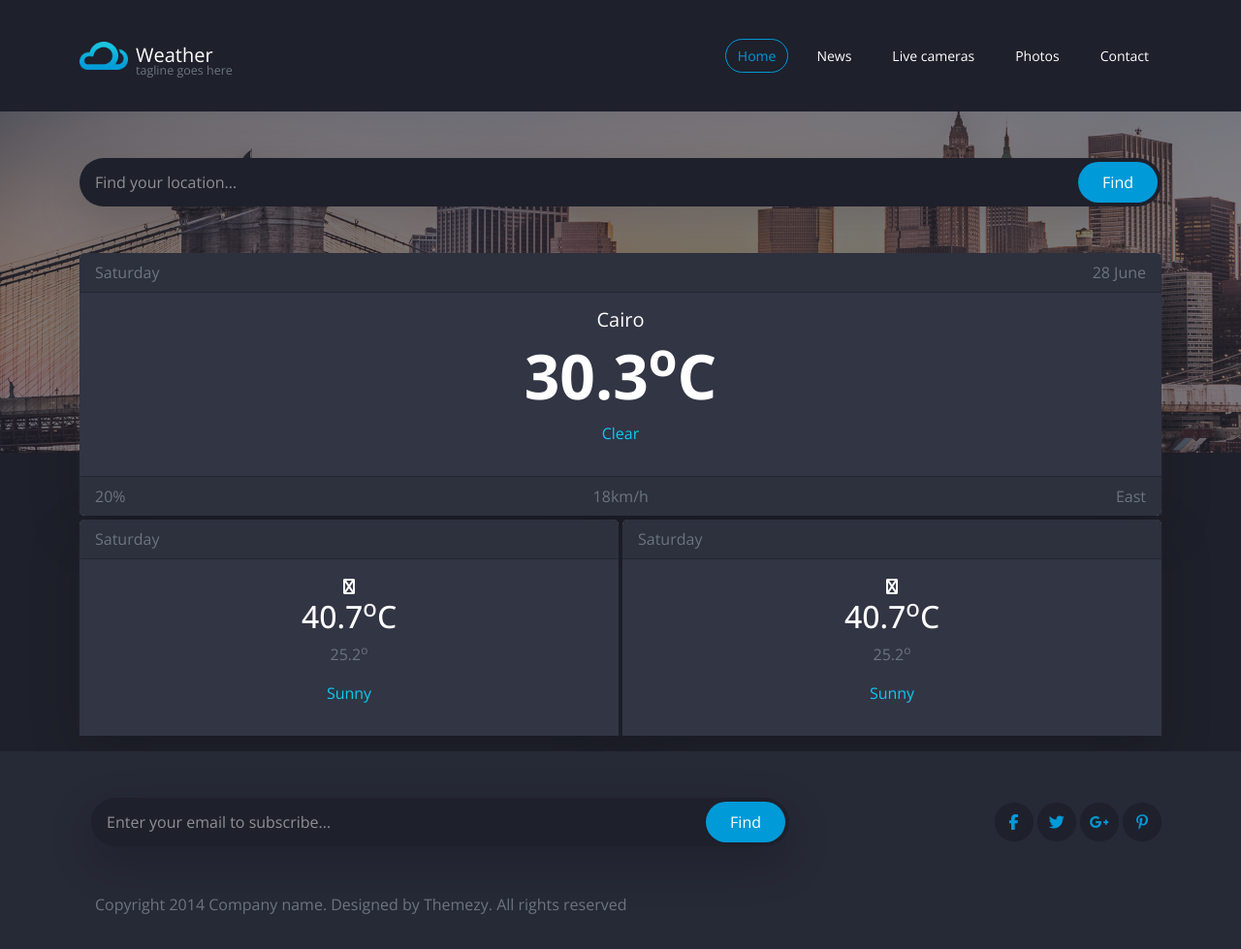
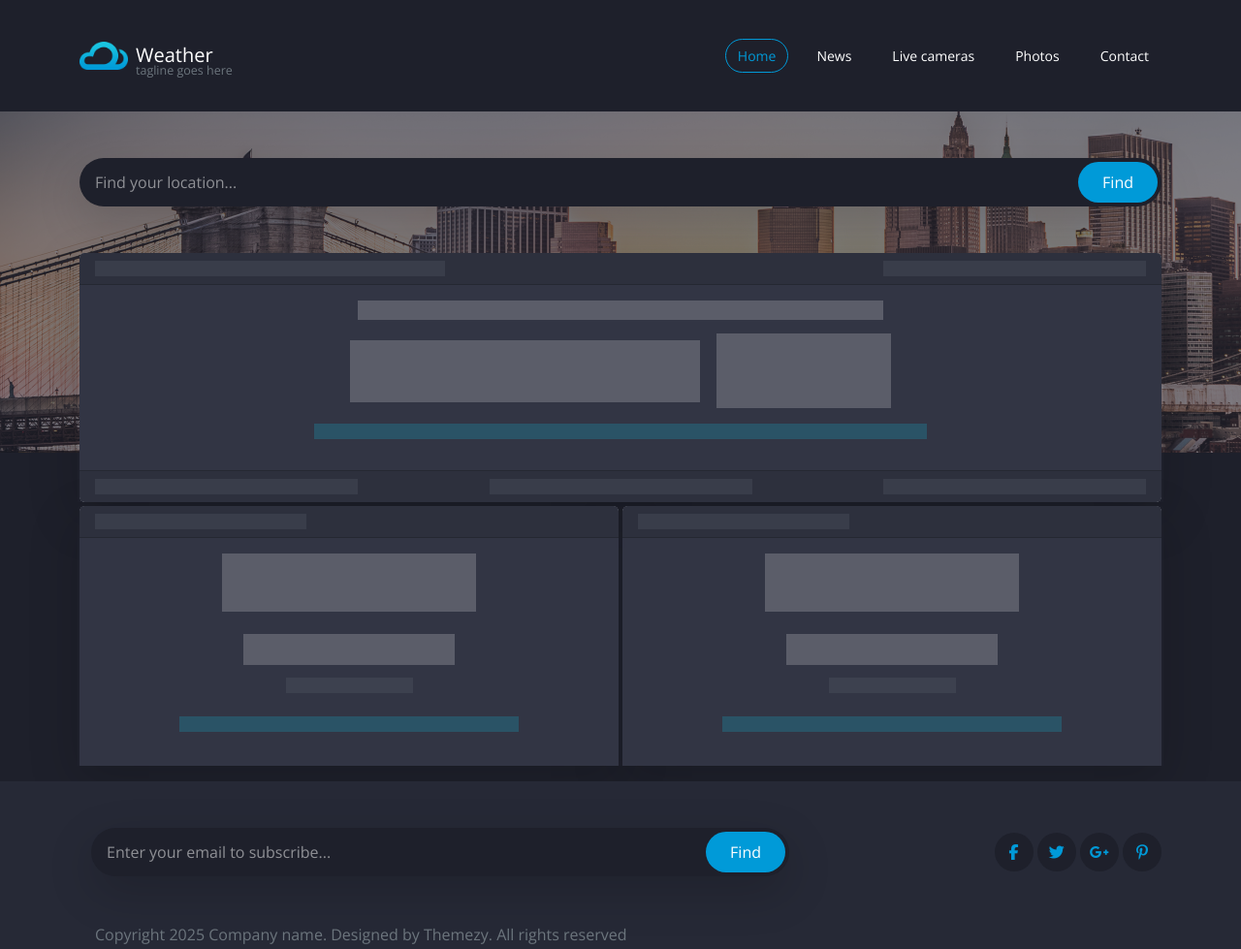
Before and after one commit to Omar-MK-20/Weather-App, a plain HTML site: page index.html in a window 1280 px wide. Shown: the whole page at 97% size. Drawn offline with nearby package versions, Linux system fonts and the light colour scheme.

Commit message:
Refactor navbar and weather section for improved readability; update copyright year

```diff
--- a/index.html
+++ b/index.html
@@ -19,7 +19,11 @@
 
     <nav class="navbar navbar-expand-lg bg-body-tertiary back-color">
         <div class="container my-3">
-            <a class="navbar-brand text-white d-flex gap-2 align-items-center" href="#"><img class="d-inline-block" src="images/logo@2x.png" alt="Logo"> <div class="d-inline-block">Weather<div class="fa-2xs text-secondary">tagline goes here</div></div></a>
+            <a class="navbar-brand text-white d-flex gap-2 align-items-center" href="#"><img class="d-inline-block"
+                    src="images/logo@2x.png" alt="Logo">
+                <div class="d-inline-block">Weather<div class="fa-2xs text-secondary">tagline goes here</div>
+                </div>
+            </a>
             <button class="navbar-toggler border-0" type="button" data-bs-toggle="collapse"
                 data-bs-target="#navbarSupportedContent" aria-controls="navbarSupportedContent" aria-expanded="false"
                 aria-label="Toggle navigation">
@@ -54,59 +58,86 @@
                 <input class="form-control rounded-start-5 bg-transparent border-0 text-white fs-6"
                     autocomplete="country-name" type="search" name="searchInput" id="searchInput"
                     placeholder="Find your location...">
-                <button class="btn btn-find float-end rounded-5 fs-6 text-white px-4 py-2" type="submit">Find</button>
+                <button id="searchBtn" class="btn btn-find float-end rounded-5 fs-6 text-white px-4 py-2"
+                    type="submit">Find</button>
             </div>
         </section>
-        <section class="container pb-3">
+        <section id="weatherTags" class="container pb-3">
+
+
+
             <div class="row g-1">
                 <div class="col-12 text-center shadow-lg">
-                    <div class="card border-0">
-                        <div class="card-header d-flex justify-content-between text-secondary">
-                            <span>Saturday</span>
-                            <span>28 June</span>
+                    <div class="card border-0" aria-hidden="true">
+                        <div class="card-header d-flex justify-content-between text-secondary placeholder-glow">
+                            <span class="placeholder col-4"></span>
+                            <span class="placeholder col-3"></span>
                         </div>
-                        <div class="card-body text-white">
-                            <h2 class="h5 fw-light">Cairo</h2>
-                            <h2 class="fw-bolder fa-4x">30.3<sup>o</sup>C</h2>
-                            <p class="fw-lighter text-info">Clear</p>
+                        <div class="card-body text-white placeholder-glow">
+                            <h2 class="h5 fw-light placeholder col-6"></h2>
+                            <h2 class="fw-bolder fa-4x mb-3">
+                                <span class="placeholder col-4"></span>
+                                <span class="placeholder placeholder-lg col-2"></span>
+                            </h2>
+                            <p class="fw-lighter text-info placeholder col-7"></p>
                         </div>
-                        <div class="card-footer d-flex justify-content-between text-secondary">
-                            <span>20%</span>
-                            <span>18km/h</span>
-                            <span>East</span>
+                        <div class="card-footer d-flex justify-content-between text-secondary placeholder-glow">
+                            <span class="placeholder col-3"></span>
+                            <span class="placeholder col-3"></span>
+                            <span class="placeholder col-3"></span>
                         </div>
                     </div>
                 </div>
 
                 <div class="col-6 text-center shadow-lg">
-                    <div class="card border-0 ">
-                        <div class="card-header d-flex justify-content-between text-secondary">
-                            <span>Saturday</span>
+                    <div class="card border-0" aria-hidden="true">
+                        <div class="card-header d-flex justify-content-between text-secondary placeholder-glow">
+                            <span class="placeholder col-5"></span>
                         </div>
-                        <div class="card-body text-white">
-                            <div><i class="fa fa-facebook"></i></div>
-                            <h2 class="h2">40.7<sup>o</sup>C</h2>
-                            <p class="fw-lighter text-secondary">25.2<sup>o</sup></p>
-                            <p class="fw-lighter text-info">Sunny</p>
+                        <div class="card-body text-white placeholder-glow">
+                            <div class="mb-3">
+                                <span class="placeholder placeholder-lg col-6" style="height: 60px;"></span>
+                            </div>
+                            <h2 class="h2">
+                                <span class="placeholder col-5"></span>
+                            </h2>
+                            <p class="fw-lighter text-secondary">
+                                <span class="placeholder col-3"></span>
+                            </p>
+                            <p class="fw-lighter text-info">
+                                <span class="placeholder col-8"></span>
+                            </p>
                         </div>
                     </div>
                 </div>
 
                 <div class="col-6 text-center shadow-lg">
-                    <div class="card border-0 ">
-                        <div class="card-header d-flex justify-content-between text-secondary">
-                            <span>Saturday</span>
+                    <div class="card border-0" aria-hidden="true">
+                        <div class="card-header d-flex justify-content-between text-secondary placeholder-glow">
+                            <span class="placeholder col-5"></span>
                         </div>
-                        <div class="card-body text-white">
-                            <div><i class="fa fa-facebook"></i></div>
-                            <h2 class="h2">40.7<sup>o</sup>C</h2>
-                            <p class="fw-lighter text-secondary">25.2<sup>o</sup></p>
-                            <p class="fw-lighter text-info">Sunny</p>
+                        <div class="card-body text-white placeholder-glow">
+                            <div class="mb-3">
+                                <span class="placeholder placeholder-lg col-6" style="height: 60px;"></span>
+                            </div>
+                            <h2 class="h2">
+                                <span class="placeholder col-5"></span>
+                            </h2>
+                            <p class="fw-lighter text-secondary">
+                                <span class="placeholder col-3"></span>
+                            </p>
+                            <p class="fw-lighter text-info">
+                                <span class="placeholder col-8"></span>
+                            </p>
                         </div>
                     </div>
                 </div>
+            </div>
 
-            </div>
+
+
+
+
         </section>
     </main>
 
@@ -121,7 +152,8 @@
                             <input class="form-control rounded-start-5 bg-transparent border-0 text-white fs-6"
                                 autocomplete="country-name" type="search" name="subInput" id="subInput"
                                 placeholder="Enter your email to subscribe...">
-                            <button class="btn btn-find float-end rounded-5 fs-6 text-white px-4 py-2" type="submit">Find</button>
+                            <button class="btn btn-find float-end rounded-5 fs-6 text-white px-4 py-2"
+                                type="submit">Find</button>
                         </div>
                     </section>
                 </div>
@@ -135,7 +167,7 @@
                 </div>
             </div>
             <div class="mt-5 ms-3">
-                <p class="text-secondary">Copyright 2014 Company name. Designed by Themezy. All rights reserved</p>
+                <p class="text-secondary">Copyright 2025 Company name. Designed by Themezy. All rights reserved</p>
             </div>
         </div>
     </footer>
@@ -143,23 +175,6 @@
 
 
 
-
-
-    <!-- <button onclick="getIP()">Get IP Address</button>
-    <p id="ip"></p>
-
-    <script>
-        async function getIP() {
-            try {
-                const response = await fetch('https://api.ipify.org?format=json');
-                const data = await response.json();
-                document.getElementById('ip').innerText = `Your IP Address: ${data.ip}`;
-            } catch (error) {
-                console.error('Error fetching IP address:', error);
-            }
-        }
-    </script>-->
-
     <script src="js/bootstrap.bundle.min.js"></script>
     <script src="js/main.js"></script>
 </body>
```
